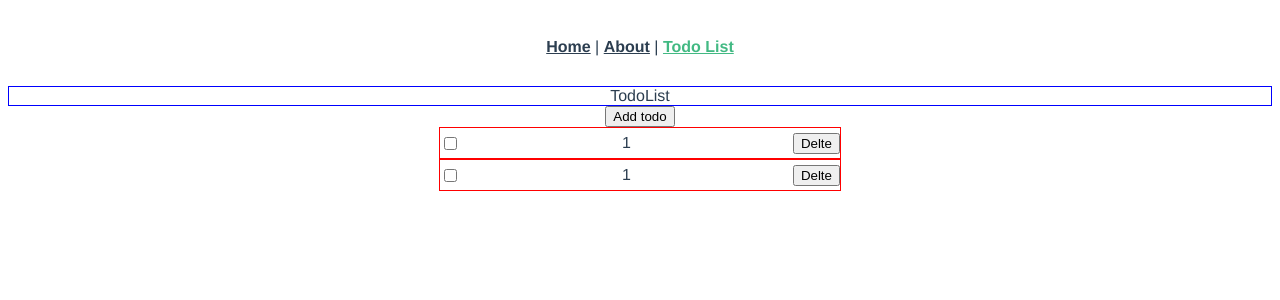
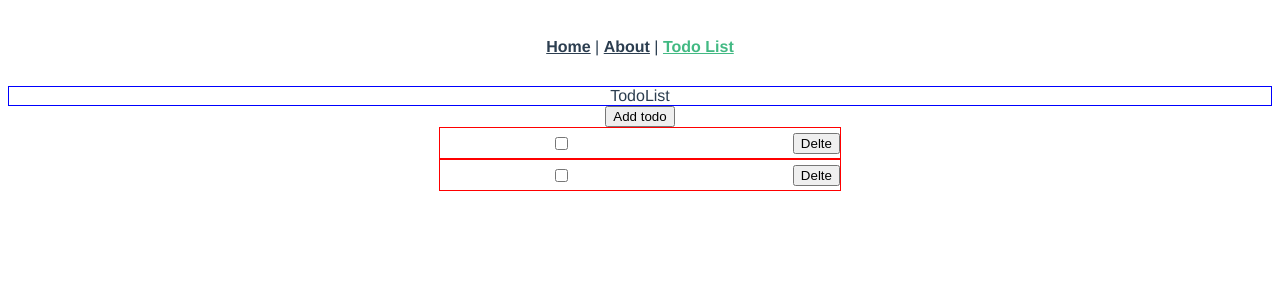
Before and after one commit to ekreerenko/vue-example, a Vue app: page /#/todos in a window 1280 px wide. Shown: the top 300 px of the page. Built offline with nearby package versions, Linux system fonts and the light colour scheme.

Commit message:
add todo prop

```diff
--- a/src/components/TodoItem/TodoItem.vue
+++ b/src/components/TodoItem/TodoItem.vue
@@ -1,8 +1,9 @@
 <template>
   <div class="todo-item-wrapper">
-    <input type="checkbox" @click="onCheckboxClick" />
+    <div>{{todo.id}}</div>
+    <input type="checkbox" @click="onCheckboxClick" value="todo.checked" />
     <div @dblclick="onTextDoubleClick">
-      1
+      {{todo.title}}
     </div>
     <button @click="OnDeleteClick">Delte</button>
   </div>
@@ -13,6 +14,31 @@ import Vue from 'vue';
 
 export default Vue.extend({
   name: 'TodoItem',
+  props: {
+    todo: {
+      type: Object,
+      default() {
+        return {
+          id: null,
+          title: '',
+          checked: null,
+        };
+      },
+    },
+  },
+  data() {
+    return {
+      inputTitle: this.todo.title,
+    };
+  },
+  mounted() {
+    console.log('mounted', this.todo);
+  },
+  computed: {
+    // shouldRender() {
+    //   return this.todo.id && this.todo.title && typeof this.todo.checked === 'boolean'
+    // }
+  },
   methods: {
     onCheckboxClick(event: any) {
       console.log('onCheckboxClick', event);
--- a/src/views/Todos.vue
+++ b/src/views/Todos.vue
@@ -8,7 +8,7 @@
       <TodoItem
         v-for="todo in todos"
         :key="todo.id"
-        :todo="todo"
+        v-bind="todo"
       />
     </div>
   </div>
```
